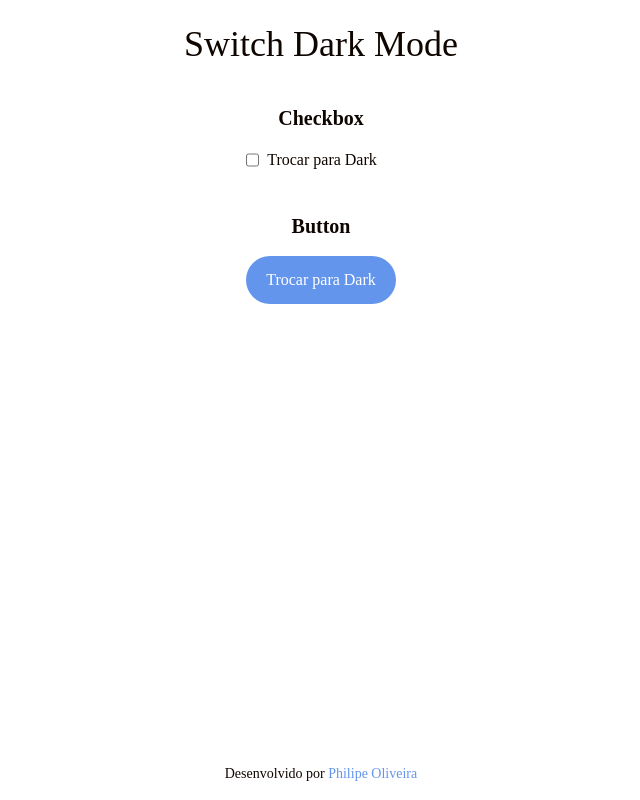
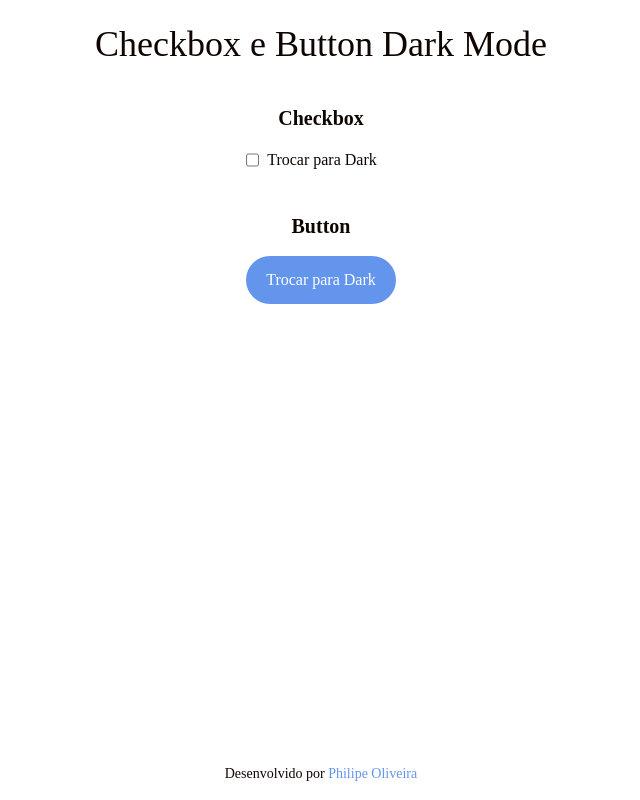
Before and after one commit to philipeoliveira/react-tailwind-dark-mode, a React (Vite) app: page / in a window 1280 px wide. Shown: the whole page, without its empty margins (319-959 px from the left). Built offline with nearby package versions, Linux system fonts and the light colour scheme; a web font is replaced by a local one.

Commit message:
Modify project title

```diff
--- a/index.html
+++ b/index.html
@@ -12,7 +12,7 @@
          rel="stylesheet"
       />
 
-      <title>Dark Mode</title>
+      <title>Checkbox e Button Dark Mode</title>
    </head>
    <body>
       <div id="root"></div>
--- a/src/App.jsx
+++ b/src/App.jsx
@@ -5,7 +5,7 @@ export default function App() {
       <div className='flex flex-col min-h-screen justify-center items-center gap-8 light-bg light-text dark:dark-bg dark:dark-text'>
          <main className='flex-1 p-6'>
             <div className='flex flex-col justify-center items-center gap-10'>
-               <h1 className='text-4xl'>Switch Dark Mode</h1>
+               <h1 className='text-4xl'>Checkbox e Button Dark Mode</h1>
                <ThemeToggle />
             </div>
          </main>
```
Also changed, not shown: 1 other file (tests, documents, lock files or other folders).
